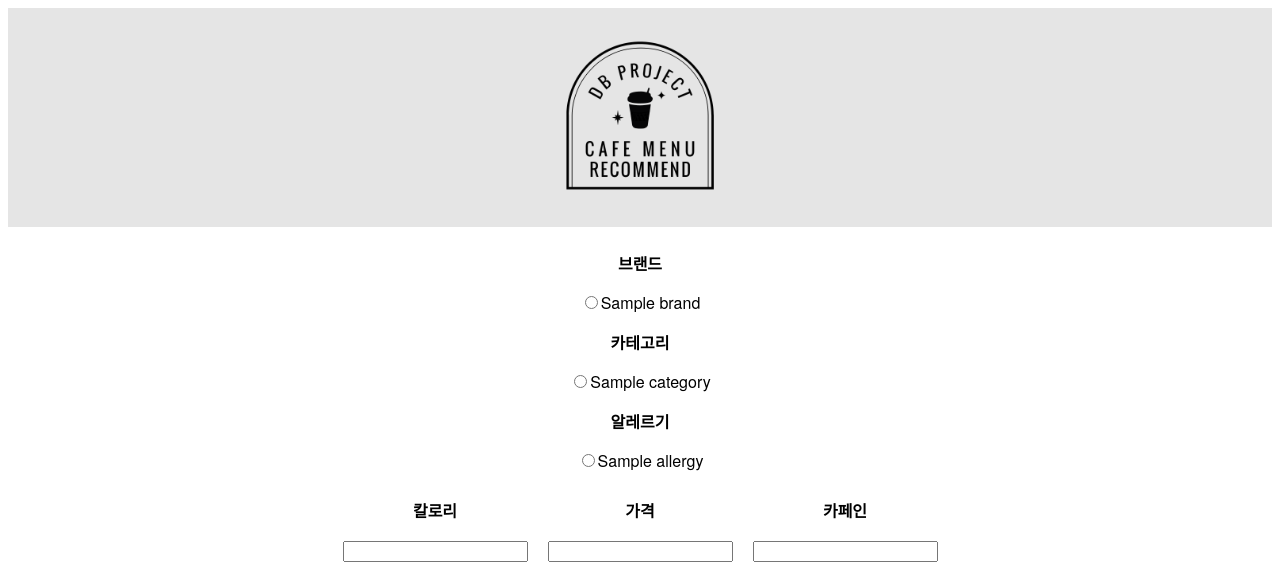
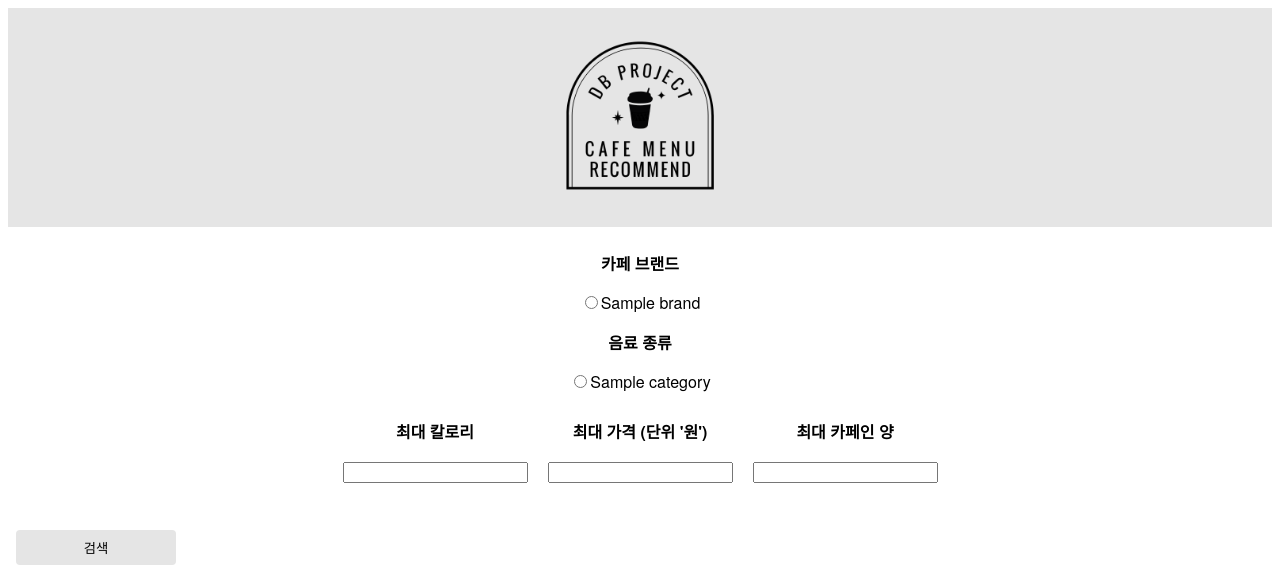
Before and after one commit to jangseoyoung98/DB_project_1, a Django app: template templates/home.html in a window 1280 px wide; the page is wider, and only the part inside the window is pictured. Shown: the top 566 px of that part. Run offline with Django 4.2, Linux system fonts and the light colour scheme; the template is opened without the code that fills it: most values are stand-ins (such as "Sample title", 1, 10 or a date in 2020); some web fonts are replaced.

Commit message:
temp 2 (complete)

```diff
--- a/menu/views.py
+++ b/menu/views.py
@@ -1,4 +1,4 @@
-from django.shortcuts import redirect, render, get_object_or_404
+from django.shortcuts import render
 
 from menu.models import *
 from .category import CategoryForm
--- a/templates/home.html
+++ b/templates/home.html
@@ -6,11 +6,19 @@
         <form method="post">
             {% csrf_token %}
             {%  include "listing.html" %}
-        <p><button type="submit" class="btn">검색</button></p>
+        <p><button type="submit" class="btn" >검색</button></p>
         </form>
 
         <div>
-            {% include "listing_card.html" %}
+            <fieldset class="menu">
+                <div class="flex-container">
+                        <div className="product">
+                            {% include "product.html" %}
+                        </div>
+                        <br>
+
+                </div>
+            </fieldset>
         </div>
 </main>
 {% endblock %}
--- a/templates/listing.html
+++ b/templates/listing.html
@@ -1,29 +1,24 @@
     <fieldset class="check">
-        <p><b>브랜드</b></p>
+        <p><b>카페 브랜드</b></p>
             {% for i in brands %}
             <label><input type="radio" value="{{ i.id }}" name="brands">{{ i.brand_name }}</label>
             {% endfor %}
 
-        <p><b>카테고리</b></p>
+        <p><b>음료 종류</b></p>
             {% for i in categorys %}
             <label><input type="radio" value="{{ i.id }}" name="categorys">{{ i.category_name }}</label>
             {% endfor %}
 
-        <p><b>알레르기</b></p>
-            {% for i in allergys %}
-            <label><input type="radio" value="{{ i.id }}" name="allergys">{{ i.allergy_name }}</label>
-            {% endfor %}
-
 <!-- 아래 세 항목은 그냥 사용자가 직접 입력하는 걸로 바꿀 것-->
     <div class="flex-container">
-            <div><p><b><label for="calories">칼로리</label></b></p>
-                <input type="number" name="calorie">
+            <div><p><b><label for="calories">최대 칼로리</label></b></p>
+                <input type="number" name="calorie" palceholder="( )kcal 이하">
             </div>
-            <div><p><b><label for="money">가격</label></b></p>
-                <input type="number" name="money">
+            <div><p><b><label for="money">최대 가격 (단위 '원')</label></b></p>
+                <input type="number" name="money" palceholder="( )원 이하">
             </div>
-            <div><p><b><label for="caffeine">카페인</label></b></p>
-                <input type="number" name="caffeine">
+            <div><p><b><label for="caffeine">최대 카페인 양</label></b></p>
+                <input type="number" name="caffeine" palceholder="( )mg 이하">
             </div>
         </div>
     </fieldset>
--- a/templates/listing_card.html
+++ /dev/null
@@ -1,13 +0,0 @@
-<fieldset class="menu">
-    <div class="flex-container">
-        {% for listing in listings %}
-            <div className="product">
-                <!-- 이미지 넣기 -->
-                <h5 className="product_title">{{ listing.menu_name }}</h5>
-                <div className="product_mon">{{ listing.price }}</div>
-            </div>
-            <br> <!-- 하단으로 스크롤 할 수 있게끔? -->
-        {% endfor %}
-
-    </div>
-</fieldset>
--- a/templates/product.html
+++ b/templates/product.html
@@ -1,26 +1,8 @@
-<!DOCTYPE html>
-<html lang="ko">
-<head>
-    <meta charset="UTF-8">
-    <meta http-equiv="X-UA-Compatible" content="IE=edge">
-    <meta name="viewport" content="width=device-width, initial-scale=1.0">
-    <title>Menu Details</title>
-    <link rel="stylesheet" href="../static/css/main.css"/>
-</head>
-<body>
-    <div class="wrap">
-        <header>
-            <div class="logo">
-                <a href="main.html">
-                    <img src="../static/images/logo.png" alt="로고" width="7%">
-                </a>
-            </div>
-        </header>
-
-        <!-- 아래에 필터 적용 -->
-    <div id="container">
-        <div class="detail_header">
-            <h2>스타벅스</h2> <!--여기 1. 브랜드명 -->
+<fieldset class="menu">
+    <div class="flex-container">
+        {% for listing in listings %}
+            <div class="detail_header">
+            <h2>{{ listing.brand_name }}</h2> <!--여기 1. 브랜드명 -->
         </div>
         <div class="detail_product">
             <div class="product_view_wrap1">
@@ -105,12 +87,101 @@
 
             </div>
         </div>
+            <div className="product">
+                <!-- 이미지 넣기 -->
+                <h5 className="product_title">{{ listing.menu_name }}</h5>
+                <div className="product_mon">{{ listing.price }}</div>
+            </div>
+            <br> <!-- 하단으로 스크롤 할 수 있게끔? -->
+        {% endfor %}
+
     </div>
-</body>
-<footer>
-<p>DB PROJECT
-    CAFE MENU RECOMMEND
+</fieldset>
 
-    강예원 장서영 지수민</p>
-</footer>
-</html>
+<div id="container">
+        <div class="detail_header">
+            <h2>{{ listing.brand_name }}</h2> <!--여기 1. 브랜드명 -->
+        </div>
+        <div class="detail_product">
+            <div class="product_view_wrap1">
+                <p>
+                    <div class="product_img_cotainer">
+                        <div class="product_img_box">
+                            <img src="../static/images/mintcoldbrew.png" className="product_img" width=400px;>
+                            <!--여기(위) 2. 음료 사진-->
+                        <div class="product_info">
+                            <div class="basic_info">
+                                <h4> <!--여기 3. 음료명 -->
+                                    {{ listing.menu_name }}
+                                    <br>
+                                    <span>{{ listing.menu_name }}</span>
+                                </h4>
+                                <p class="t1"> <!--여기 4. 음료 설명 -->
+                                    상쾌한 민트향 시럽과 잘게 갈린 얼음이
+                                    <br>
+                                    어우러져 시원함이 강렬하게 느껴지는 리저브만의
+                                    <br>
+                                    콜드 브루 음료
+                                </p>
+                            </div>
+                            <form method="post">
+                                <fieldset> <!--여기 5. 음료 영양 성분 -->
+                                    <legend class="hid">제품 영양 정보</legend>
+                                    <div class="product_view_info">
+                                        <div class="product_info_head">
+                                            <p class="tit">제품 영양 정보</p>
+                                            <div class="selectTxt2" id="product_info01">471ml
+                                            </div>
+                                        </div>
+                                        <div class="product_info_content">
+                                            <ul>
+                                                <li class="kcal">
+                                                    <dl>
+                                                        <dt>1회 제공량 (kcal)</dt>
+                                                        <dd>100</dd>
+                                                    </dl>
+                                                </li>
+                                                <li class="sat_FAT">
+                                                    <dl>
+                                                        <dt>포화지방 (g)</dt>
+                                                        <dd>&nbsp;&nbsp;&nbsp;0</dd>
+                                                    </dl>
+                                                </li>
+                                                <li class="protein">
+                                                    <dl>
+                                                        <dt>단백질 (g)</dt>
+                                                        <dd>&nbsp;&nbsp;&nbsp;0</dd>
+                                                    </dl>
+                                                </li>
+                                            </ul>
+                                            <ul>
+                                                <li class="sodium">
+                                                    <dl>
+                                                        <dt>나트륨 (mg)</dt>
+                                                        <dd>&nbsp;&nbsp;&nbsp;0</dd>
+                                                    </dl>
+                                                </li>
+                                                <li class="sugars">
+                                                    <dl>
+                                                        <dt>당류 (g)</dt>
+                                                        <dd>&nbsp;&nbsp;23</dd>
+                                                    </dl>
+                                                </li>
+                                                <li class="caffein last">
+                                                    <dl>
+                                                        <dt>카페인 (mg)</dt>
+                                                        <dd>415</dd>
+                                                    </dl>
+                                                </li>
+                                            </ul>
+                                        </div>
+                                    </div>
+                                </fieldset>
+                            </form>
+                        </div>
+                    </div>
+                </div>
+                </p>
+
+            </div>
+        </div>
```
Also changed, not shown: static/images/mintcoldbrew.png (deleted).
